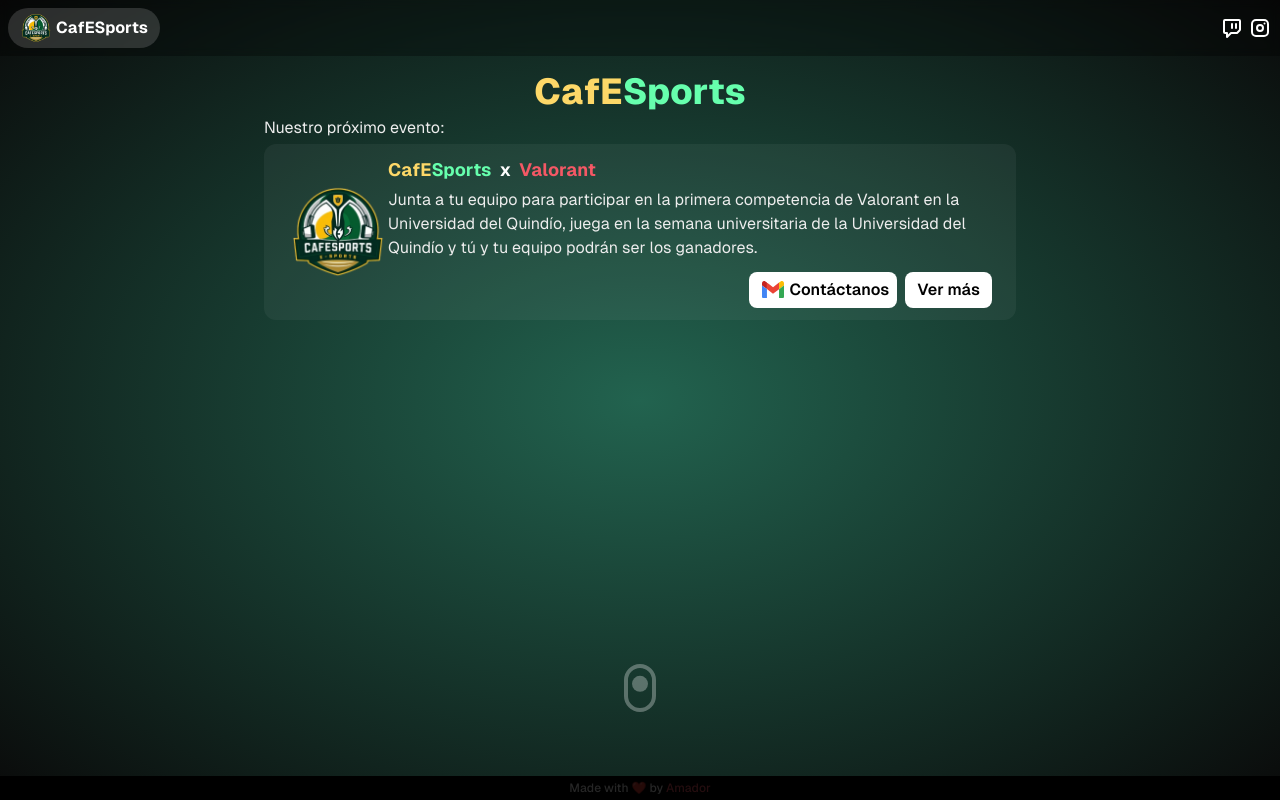
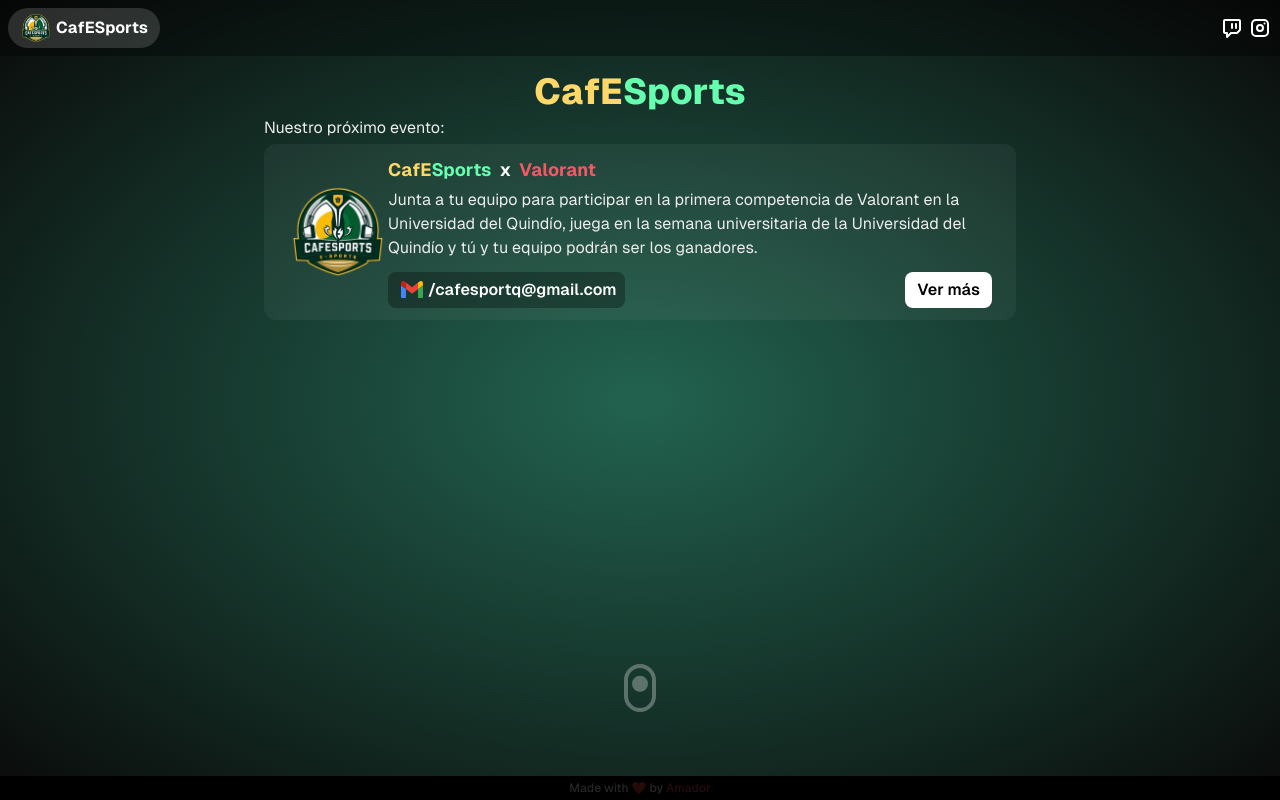
Before and after one commit to odiador/cafesports, a Next.js app: page / in a window 1280 px wide. Shown: the top 800 px of the page. Built offline with nearby package versions, Linux system fonts and the light colour scheme.

Commit message:
Change gmail UI

```diff
--- a/app/page.tsx
+++ b/app/page.tsx
@@ -52,7 +52,7 @@ export default function Home() {
                 <h1 className="px-2">x</h1>
                 <strong className={`font-bold text-[${valorantInfo.color}]`}>{valorantInfo.title}</strong></div>
               <p>{valorantInfo.description}</p>
-              <div className="flex justify-end h-fit items-center gap-2 mt-2">
+              <div className="flex justify-between h-fit items-center gap-2 mt-2">
                 <Contactanos />
                 <Link href={valorantInfo.src} className="bg-white px-3 transition-transform py-1.5 rounded-lg hover:scale-105 cursor-pointer text-black font-semibold self-end">Ver más</Link>
               </div>
--- a/components/gmail.tsx
+++ b/components/gmail.tsx
@@ -1,12 +1,9 @@
 import Link from "next/link";
 
 export default function Contactanos() {
-    return <Link href={"mailto:cafesportsq@gmail.com?subject=Consulta%20sobre%20CafESports"} className="bg-white transition-transform py-0.5 h-fit px-2 flex rounded-lg hover:scale-105 cursor-pointer text-black font-semibold items-center">
+    return <Link href={"mailto:cafesportsq@gmail.com?subject=Consulta%20sobre%20CafESports"} className="bg-black/30 text-white transition-transform py-0.5 h-fit px-2 flex rounded-lg hover:scale-105 cursor-pointer font-semibold items-center">
         <svg className="size-8" viewBox="0 0 32 32" fill="none" xmlns="http://www.w3.org/2000/svg">
             <g id="SVGRepo_iconCarrier">
-                <path
-                    d="M2 11.9556C2 8.47078 2 6.7284 2.67818 5.39739C3.27473 4.22661 4.22661 3.27473 5.39739 2.67818C6.7284 2 8.47078 2 11.9556 2H20.0444C23.5292 2 25.2716 2 26.6026 2.67818C27.7734 3.27473 28.7253 4.22661 29.3218 5.39739C30 6.7284 30 8.47078 30 11.9556V20.0444C30 23.5292 30 25.2716 29.3218 26.6026C28.7253 27.7734 27.7734 28.7253 26.6026 29.3218C25.2716 30 23.5292 30 20.0444 30H11.9556C8.47078 30 6.7284 30 5.39739 29.3218C4.22661 28.7253 3.27473 27.7734 2.67818 26.6026C2 25.2716 2 23.5292 2 20.0444V11.9556Z"
-                    fill="white" />
                 <path
                     d="M22.0515 8.52295L16.0644 13.1954L9.94043 8.52295V8.52421L9.94783 8.53053V15.0732L15.9954 19.8466L22.0515 15.2575V8.52295Z"
                     fill="#EA4335" />
@@ -30,6 +27,6 @@ export default function Contactanos() {
                     fill="#4285F4" />
             </g>
         </svg>
-        {"Contáctanos"}
+        {"/cafesportq@gmail.com"}
     </Link>;
 }
```
